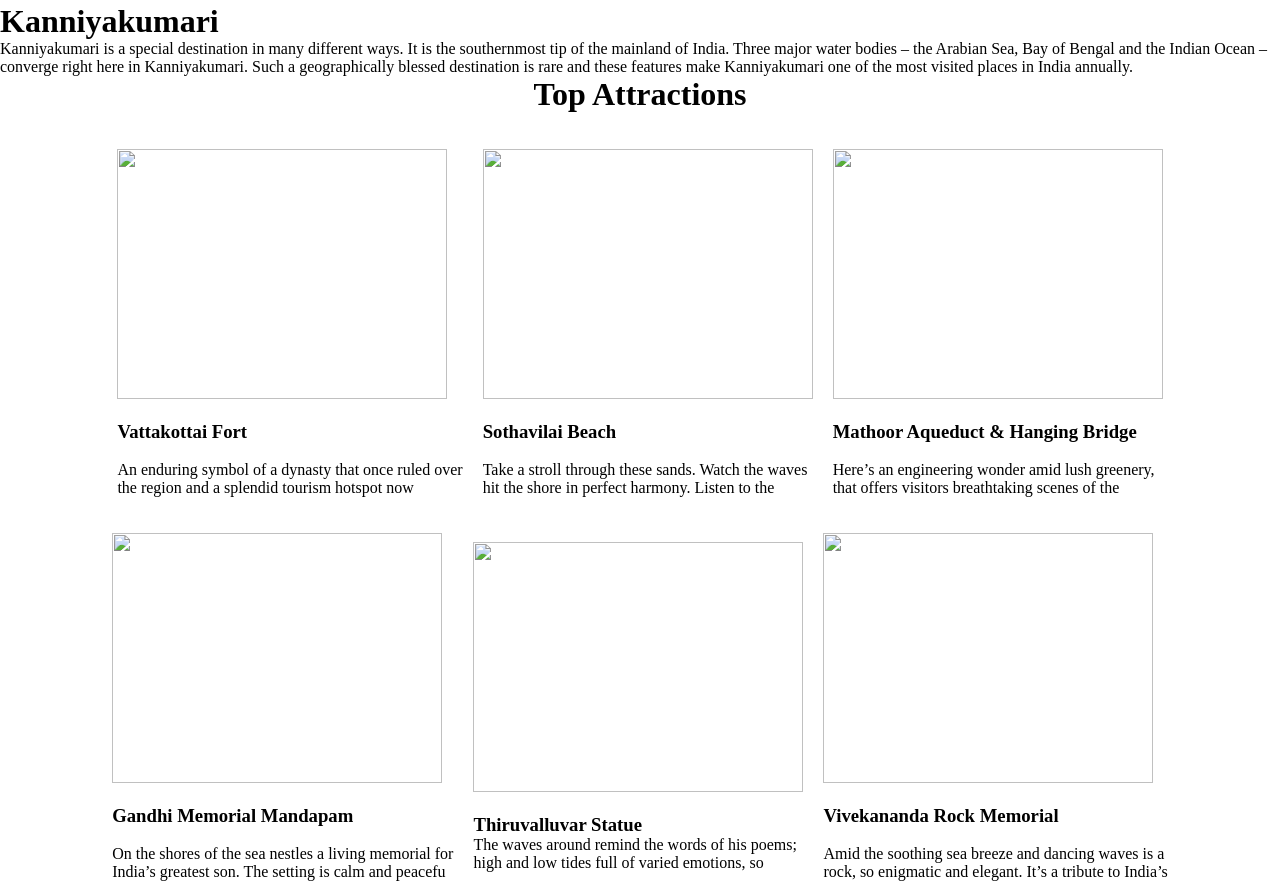
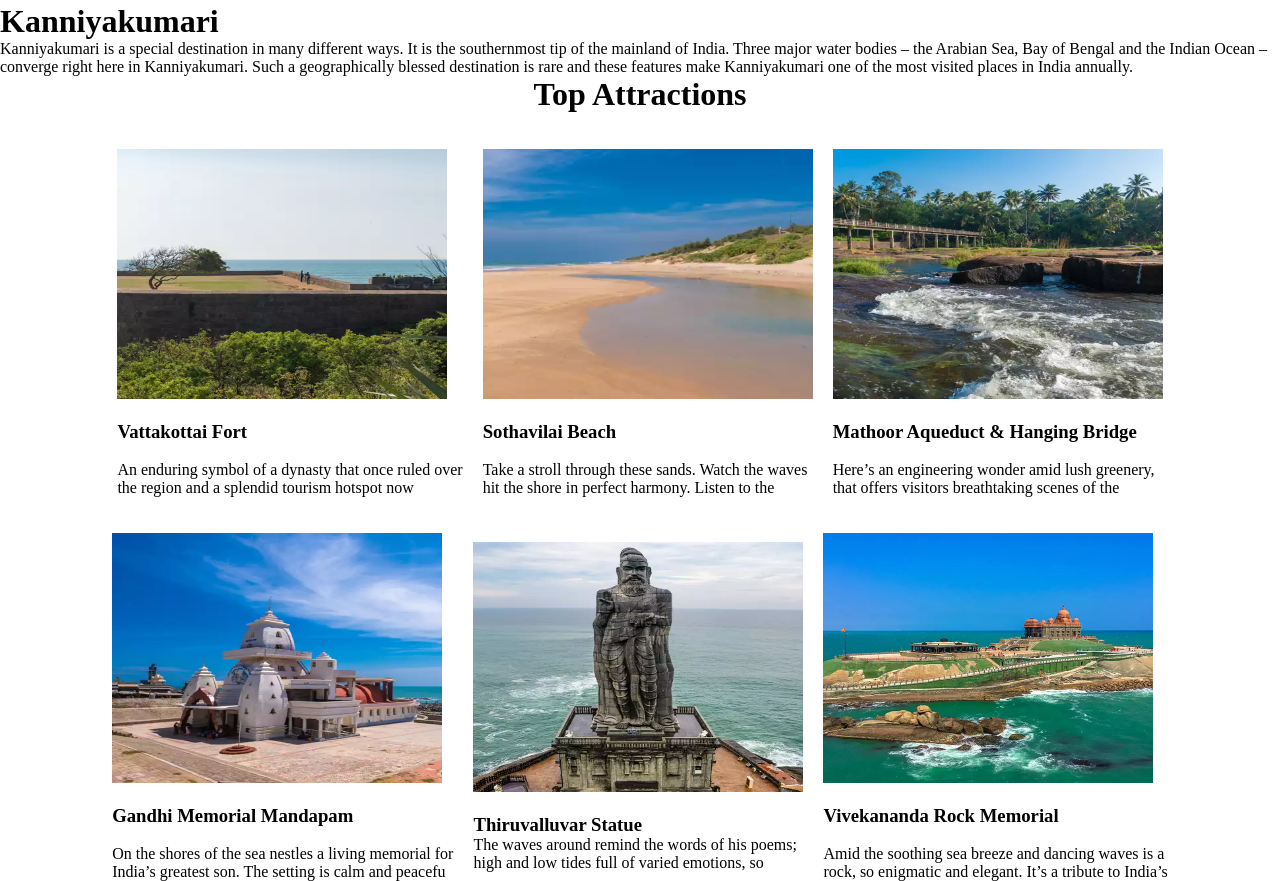
Before and after one commit to Entrimonstack/Tourist-page, a plain HTML site: page kumari.html in a window 1280 px wide. Shown: the part 833-1714 px from the top of the page. Drawn offline with Linux system fonts and the light colour scheme.

Commit message:
Update kumari.html

```diff
--- a/kumari.html
+++ b/kumari.html
@@ -59,7 +59,7 @@
     <h1 style="text-align: center;">Top Attractions</h1><br><br>
     <div class="container">
         <div class="visit">
-            <img src="./kanyakumari/vattakottai-fort-.webp" alt="" style="height: 250px; width:330px;"><br><br>
+            <img src="./vattakottai-fort-.webp" alt="" style="height: 250px; width:330px;"><br><br>
             <h3> Vattakottai Fort</h3><br>
             <p>An enduring symbol of a dynasty that once ruled over <br>
                  the region and a splendid tourism hotspot now </p>
@@ -67,7 +67,7 @@
         </div>
 
         <div style="padding-left: 20px;" class="visit">
-            <img src="./kanyakumari/sothavilai-beach-.webp" alt="" style="height: 250px; width:330px;"><br><br>
+            <img src="./sothavilai-beach-.webp" alt="" style="height: 250px; width:330px;"><br><br>
             <h3>Sothavilai Beach</h3><br>
             <p>
                 Take a stroll through these sands. Watch the waves <br>
@@ -75,7 +75,7 @@
 
         </div>
         <div style="padding-left: 20px;" class="visit">
-            <img src="./kanyakumari/mathoor-aqueduct-.webp" alt="" style="height: 250px; width:330px;"><br><br>
+            <img src="./mathoor-aqueduct-.webp" alt="" style="height: 250px; width:330px;"><br><br>
             <h3> Mathoor Aqueduct & Hanging Bridge</h3><br>
             <p>Here’s an engineering wonder amid lush greenery, <br>
                  that offers visitors breathtaking scenes of the </p>
@@ -86,7 +86,7 @@
     <br><br>
     <div class="container">
         <div class="visit">
-            <img src="./kanyakumari/gandhi-memorial-mandapam-.webp" alt="" style="height: 250px; width:330px;"><br><br>
+            <img src="./gandhi-memorial-mandapam-.webp" alt="" style="height: 250px; width:330px;"><br><br>
             <h3>Gandhi Memorial Mandapam </h3><br>
             <p> On the shores of the sea nestles a living memorial for <br>
                  India’s greatest son. The setting is calm and peacefu</p>
@@ -94,14 +94,14 @@
         </div>
 
         <div style="padding-left: 20px;" class="visit">
-            <img src="./kanyakumari/thiruvalluvar-statue-.webp" alt="" style="height: 250px; width:330px;"><br><br>
+            <img src="./thiruvalluvar-statue-.webp" alt="" style="height: 250px; width:330px;"><br><br>
             <h3> Thiruvalluvar Statue</h3>
             <p> The waves around remind the words of his poems; <br>
                  high and low tides full of varied emotions, so </p>
 
         </div>
         <div style="padding-left: 20px;" class="visit">
-            <img src="./kanyakumari/popular-destinations-.webp" alt="" style="height: 250px; width:330px;"><br><br>
+            <img src="./popular-destinations-.webp" alt="" style="height: 250px; width:330px;"><br><br>
             <h3> Vivekananda Rock Memorial</h3><br>
             <p> Amid the soothing sea breeze and dancing waves is a <br>
                  rock, so enigmatic and elegant. It’s a tribute to India’s</p>
```
